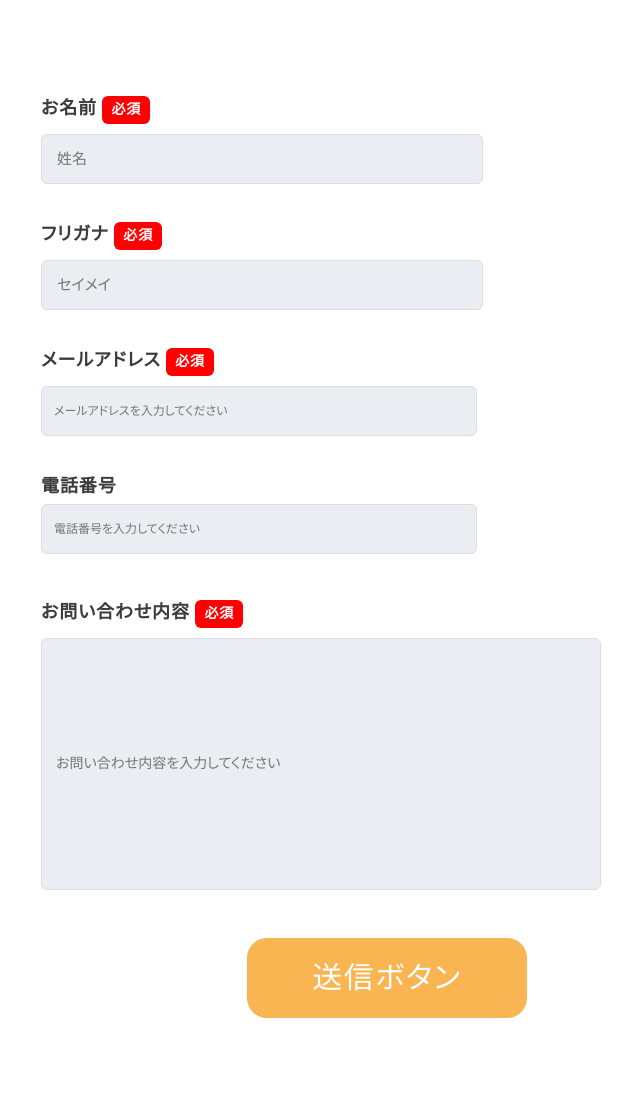
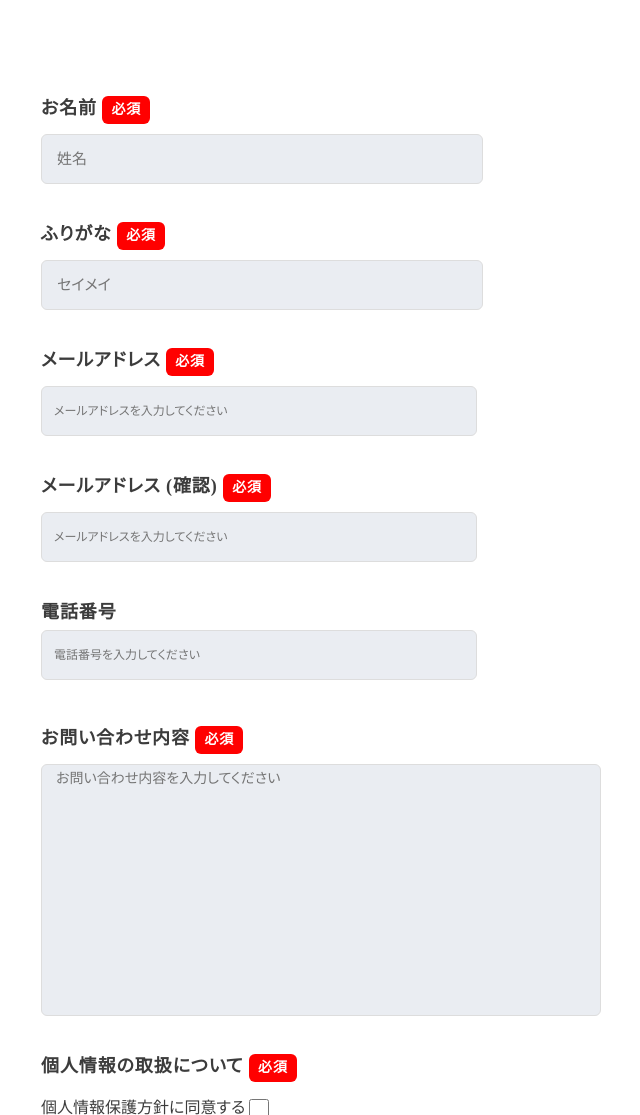
Before and after one commit to musan0328/portfolio, a PHP site: page /contact.php in a window 1280 px wide. Shown: the part 1078-2193 px from the top of the page, without its empty margins (253-893 px from the left). Run offline with PHP 8.4, Linux system fonts and the light colour scheme; some libraries are stand-ins or nearby versions.

Commit message:
4回目の修正です。

```diff
--- a/contact.php
+++ b/contact.php
@@ -96,13 +96,17 @@ if(!empty($_POST['name']) && !empty($_POST['kana_name']) && !empty($_POST['mail'
 						   </div>
 							<div class="Form-Item">
 								<p class="Form-Item-Label">
-									フリガナ  <span class="Form-Item-Label-Required">必須</span>
+									ふりがな  <span class="Form-Item-Label-Required">必須</span>
 								</p>
 								<input type="text" value="" name="kana_name" id="kana_name" class="Form-Item-Input-sei" placeholder="セイメイ">
 							</div>
 							<div class="Form-Item">
 								<p class="Form-Item-Label">メールアドレス  <span class="Form-Item-Label-Required">必須</span></p>
 								<input type="email" value="" name="mail" id="mail" class="Form-Item-Input2" placeholder="メールアドレスを入力してください">
+							</div>
+							<div class="Form-Item">
+								<p class="Form-Item-Label">メールアドレス (確認) <span class="Form-Item-Label-Required">必須</span></p>
+								<input type="email" value="" name="mail_conf" id="mail_conf" class="Form-Item-Input2" placeholder="メールアドレスを入力してください">
 							</div>
 							<div class="Form-Item">
 								<p class="Form-Item-Label">
@@ -112,7 +116,12 @@ if(!empty($_POST['name']) && !empty($_POST['kana_name']) && !empty($_POST['mail'
 							</div>
 							<div class="Form-Item">
 								<p class="Form-Item-Label isMsg">お問い合わせ内容 <span class="Form-Item-Label-Required">必須</span></p>
-								<input type="text" value="" name="inquiry" id="inquiry" class="Form-Item-Input3" placeholder="お問い合わせ内容を入力してください">
+								<textarea value="" name="inquiry" id="inquiry" class="Form-Item-Input3" placeholder="お問い合わせ内容を入力してください"></textarea>
+							</div>
+							<div class="Form-Item">
+								<p class="Form-Item-LabelP">個人情報の取扱について <span class="Form-Item-Label-Required">必須</span></p>
+								<span class="checkbox_txt">個人情報保護方針に同意する</span>
+								<input type="checkbox" id="privacy_policy" name="privacy_policy[]" value="個人情報保護方針に同意する"></label>
 							</div>
 						 <input type="submit" class="Form-Btn" id="sbtn" name="submit" value="送信ボタン">
 						 </div>
@@ -184,13 +193,21 @@ if(!empty($_POST['name']) && !empty($_POST['kana_name']) && !empty($_POST['mail'
 							required: true,
 							email: true
 						},
+						mail_conf: {
+							required: true,
+							email: true,
+							equalTo: '#mail'
+						},
 						tell: {
 							required: false,
 							number: true
 						},
 						inquiry: {
 							required: true,
-							maxlength: 100
+							maxlength: 300
+						},
+						'privacy_policy[]': {
+							required: true
 						}
 			},
 			messages: {
@@ -204,13 +221,21 @@ if(!empty($_POST['name']) && !empty($_POST['kana_name']) && !empty($_POST['mail'
 					required: '必須項目です。入力をお願いします。',
 					mail: 'Eメールの形式で入力して下さい。'
 				},
+				mail_conf: {
+					required: '必須項目です。入力をお願いします。',
+					email: 'Eメールの形式で入力して下さい。',
+					equalTo: '入力した値が一致しません。'
+				},
 				tell: {
 					required: '必須項目です。入力をお願いします。',
 					number: '電話番号の形式で入力して下さい。'
 				},
 				inquiry: {
 					required: '必須項目です。入力をお願いします。',
-					maxlength: '最大文字数100を超えています。文章を短くして下さい。'
+					maxlength: '文字数が300を超えています。文章を短くして下さい。'
+				},
+				'privacy_policy[]': {
+					required: '必須項目です。選択して下さい。'
 				}
 			},
 				});
--- a/css/contact.css
+++ b/css/contact.css
@@ -264,6 +264,33 @@ a:hover {
   font-family: 'Kosugi Maru', sans-serif;
 }
 
+/* 個人情報保護について */
+input[type="checkbox"] {
+  width: 20px;
+  height: 20px;
+  margin: 0;
+  padding: 0;
+  box-sizing: border-box;
+}
+
+.checkbox_label {
+  cursor: pointer;
+  display: block;
+}
+
+.checkbox_txt {
+  vertical-align: top;
+  font-size: 1.0rem;
+}
+
+.Form-Item-LabelP {
+  width: 100%;
+  max-width: 260px;
+  letter-spacing: 0.05em;
+  font-weight: bold;
+  font-size: 18px;
+}
+
 .irast {
   display: inline-block;
   padding-left: 67%;
@@ -309,13 +336,19 @@ a:hover {
 
 
 /* バリデーションチェック */
-#name-error, #kana_name-error, #mail-error, #inquiry-error {
+#name-error, #kana_name-error, #mail-error, #mail_conf-error, #inquiry-error, #tell-error {
   cursor: pointer;
   color: #d70d19;
   display: block;
   font-size: 1.0rem;
 }
 
+label[for] {
+  cursor: pointer;
+  color: #d70d19;
+  font-size: 1.0rem;
+  display: block;
+}
 
 @media screen and (max-width: 680px) {
 
@@ -599,7 +632,6 @@ a:hover {
 .Form-Item-Input2 {
   border: 1px solid #ddd;
   border-radius: 6px;
-  /*    margin-left: 23px;*/
   padding-left: 1em;
   padding-right: 1em;
   height: 48px;
@@ -622,6 +654,7 @@ a:hover {
   max-width: 530px;
   background: #eaedf2;
   font-size: 14px;
+  resize: none;
 }
 
 @media screen and (max-width: 480px) {
```
Also changed, not shown: send.php (+10 -0 lines).
